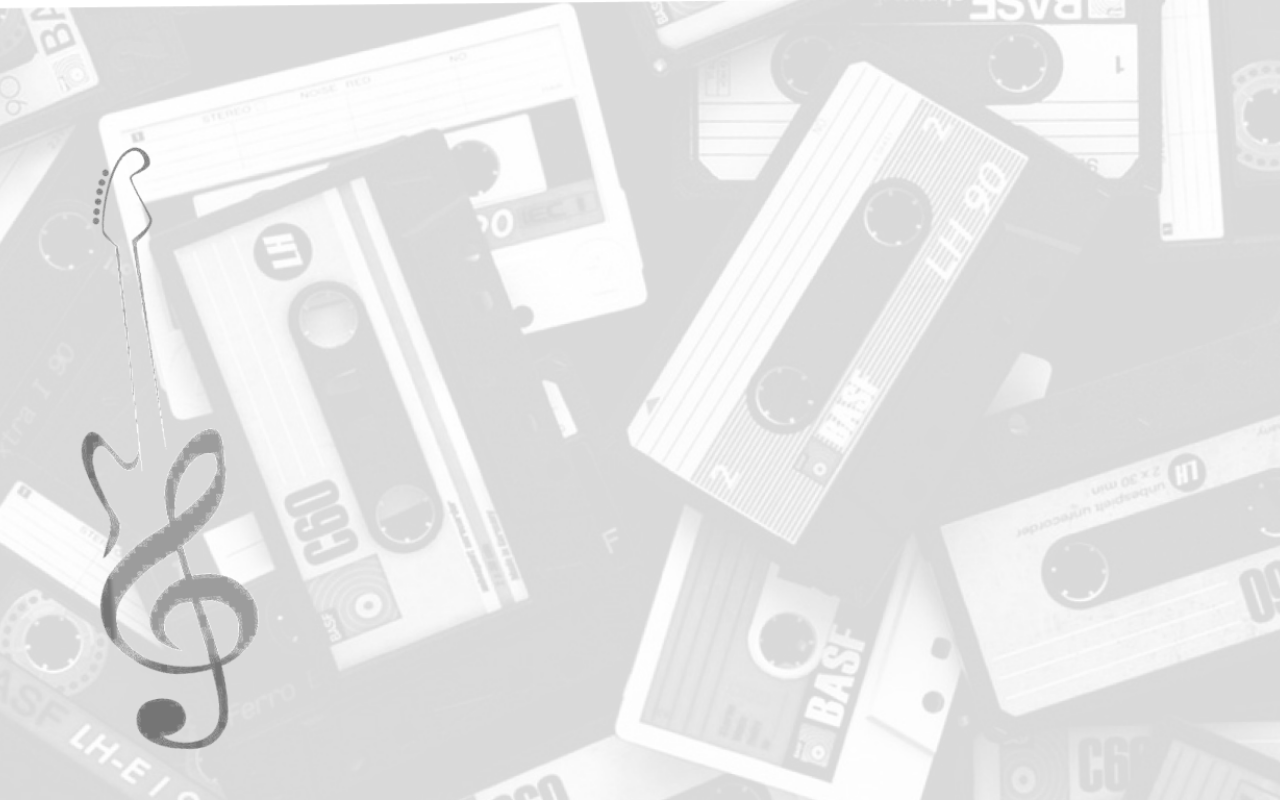
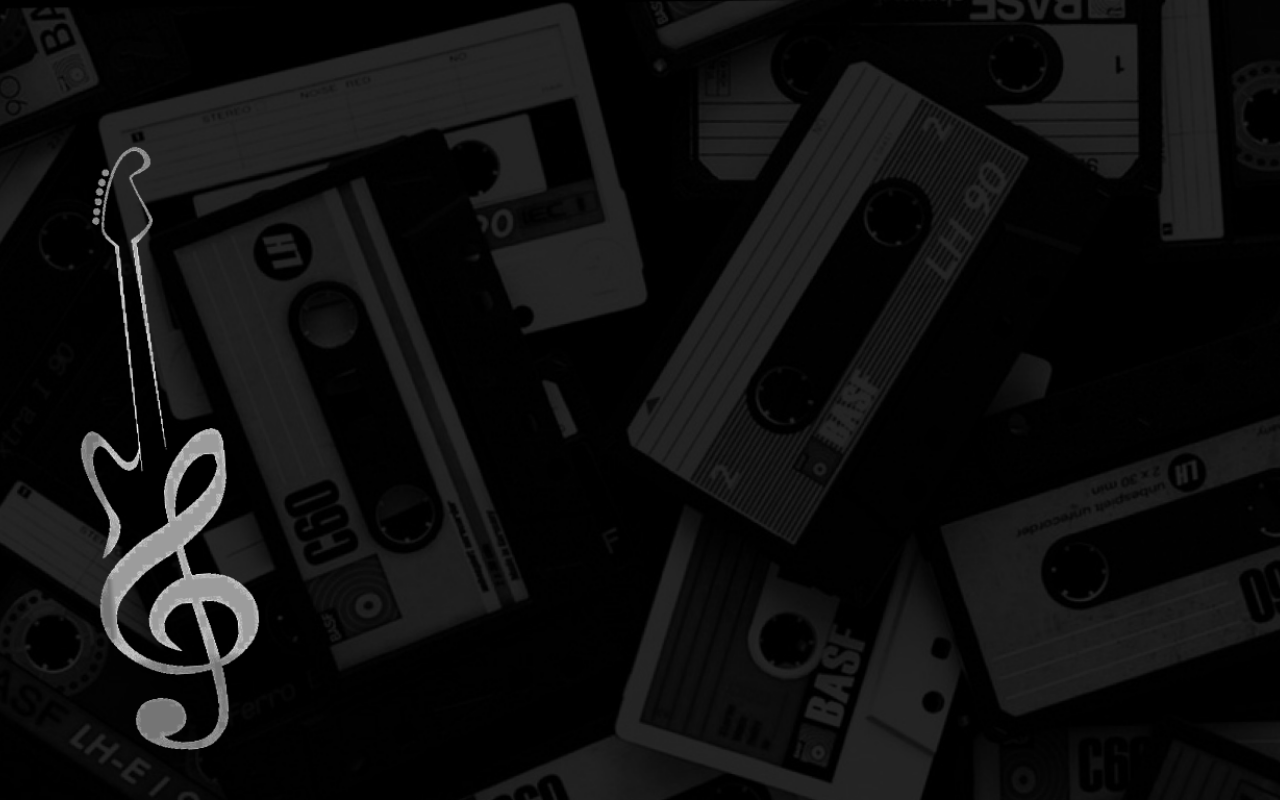
Before and after one commit to nnampp/Fidelio, a Next.js app: page /import in a window 1280 px wide. Built offline with nearby package versions, Linux system fonts and the light colour scheme.

Commit message:
Background

```diff
--- a/pages/import.js
+++ b/pages/import.js
@@ -3,7 +3,7 @@ import React from 'react'
 export default function Import() {
     return (
         <>
-            <div className="w-full h-screen ">
+            <div className="w-full h-screen bg-black">
                 <div className=" bg-cover bg-center w-full h-full" style={{ backgroundImage: `url(/bg-import.png)` }}>
                     <p></p>
                 </div>
```
